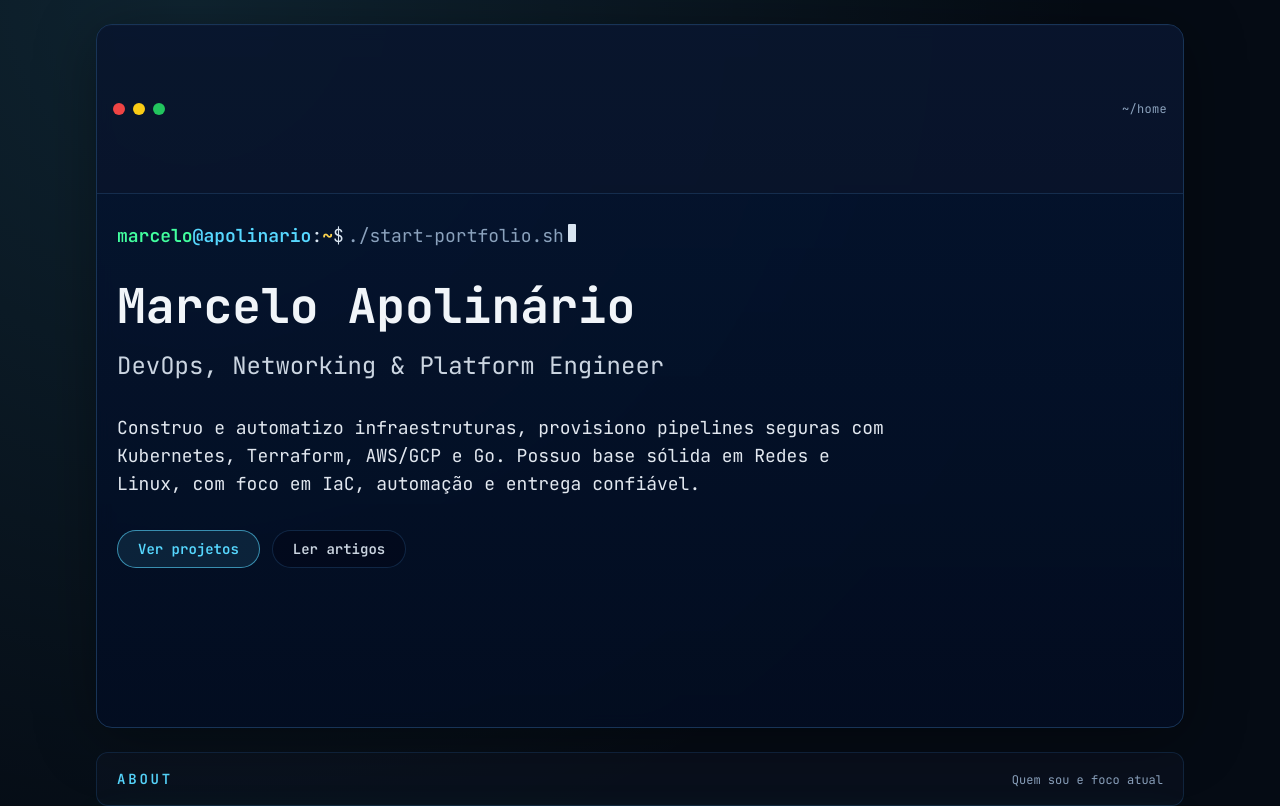
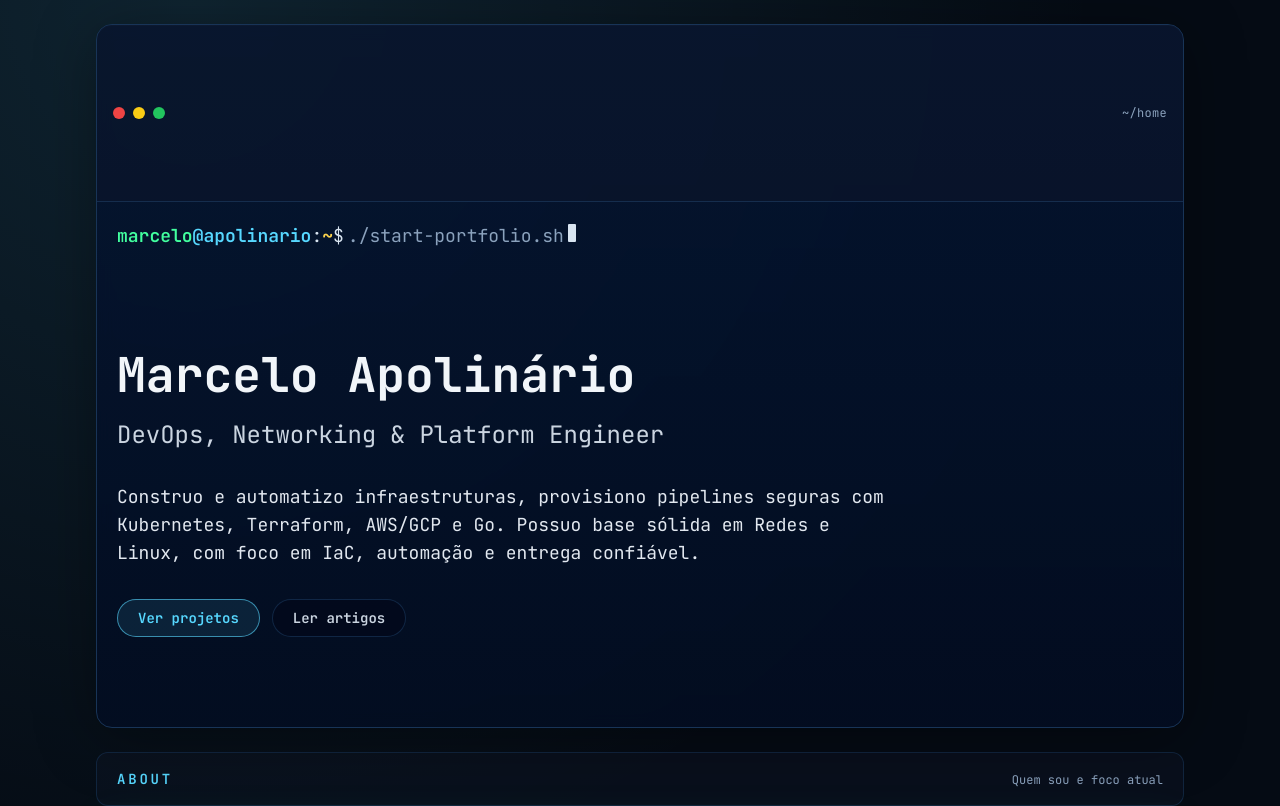
Before and after one commit to apolinario0x21/sturdy-parakeet, a Next.js app: page / in a window 1280 px wide. Shown: the top 806 px of the page. Built offline with nearby package versions, Linux system fonts and the light colour scheme.

Commit message:
refactor: align hero terminal spacing with section pattern

```diff
--- a/components/sections/Hero.tsx
+++ b/components/sections/Hero.tsx
@@ -8,10 +8,10 @@ export function Hero() {
         title="~/home"
         className="hero-panel grid w-full grid-cols-1 border-term-border"
       >
-        <div className="flex h-full w-full flex-col gap-5 py-1 sm:gap-7 sm:py-2 md:gap-8">
+        <div className="flex h-full w-full flex-col gap-4 sm:gap-6 md:gap-8">
           <Prompt command="./start-portfolio.sh" />
 
-          <div className="grid gap-6 sm:gap-7 md:gap-8">
+          <div className="grid flex-1 content-center gap-6 sm:gap-7 md:gap-8">
             <div className="flex min-w-0 flex-col gap-4 text-center sm:gap-5 sm:text-left">
               <h1 className="break-words text-2xl font-bold leading-tight text-slate-100 sm:text-4xl md:text-5xl">
                 Marcelo Apolinário
```
